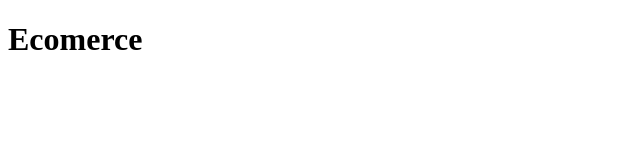
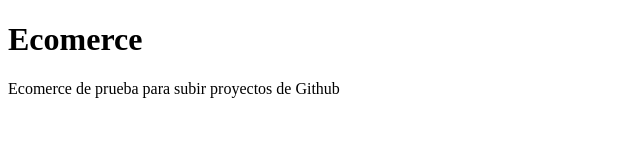
Before and after one commit to majasoro/sitioweb, a plain HTML site: page index.html in a window 1280 px wide. Shown: the whole page, without its empty margins (0-640 px from the left). Drawn offline with Linux system fonts and the light colour scheme.

Commit message:
se agrega texto al hero de la pagina

```diff
--- a/index.html
+++ b/index.html
@@ -8,6 +8,9 @@
 </head>
 <body>
     <h1>Ecomerce</h1>
+
+    <p id="parrafoPrincipal">Ecomerce de prueba para subir proyectos de Github</p>
+
     <script src="./js/main.js"></script>
 </body>
 </html>
```
